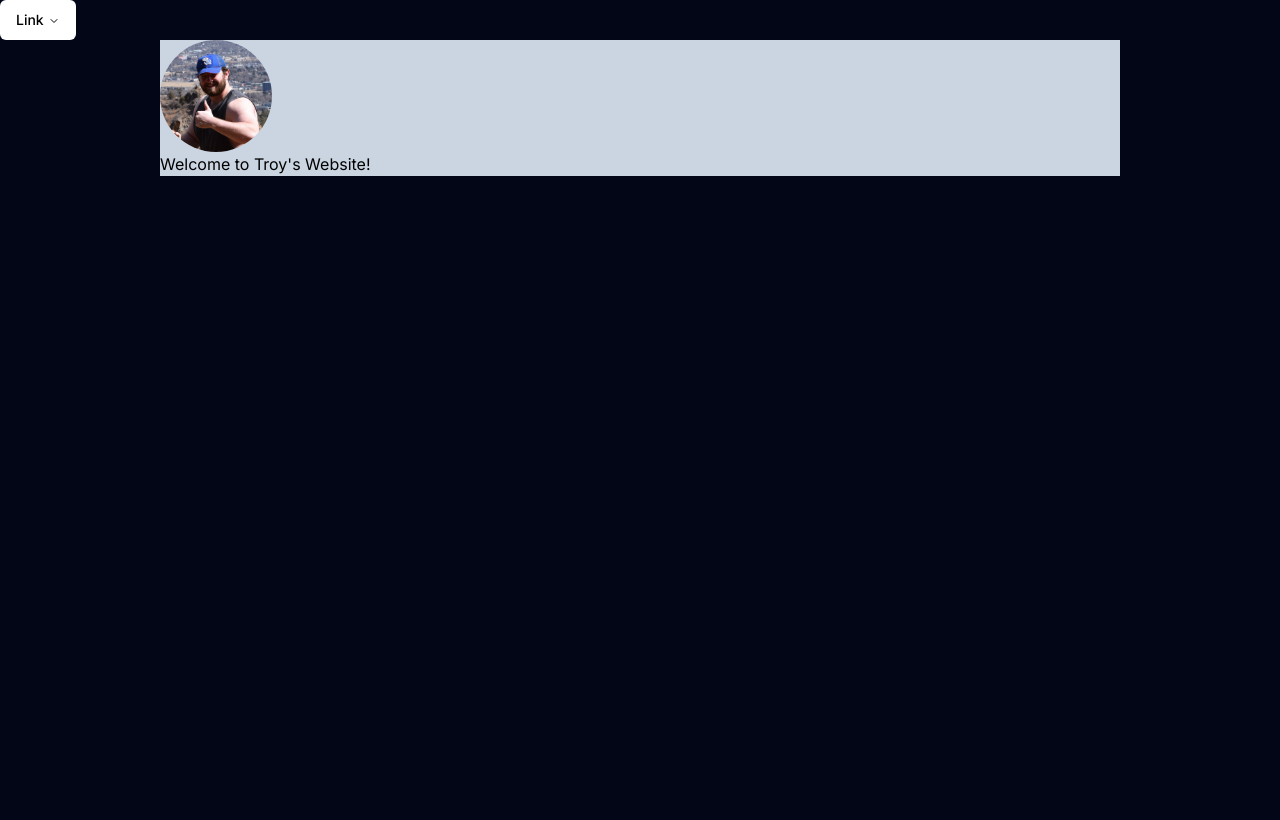
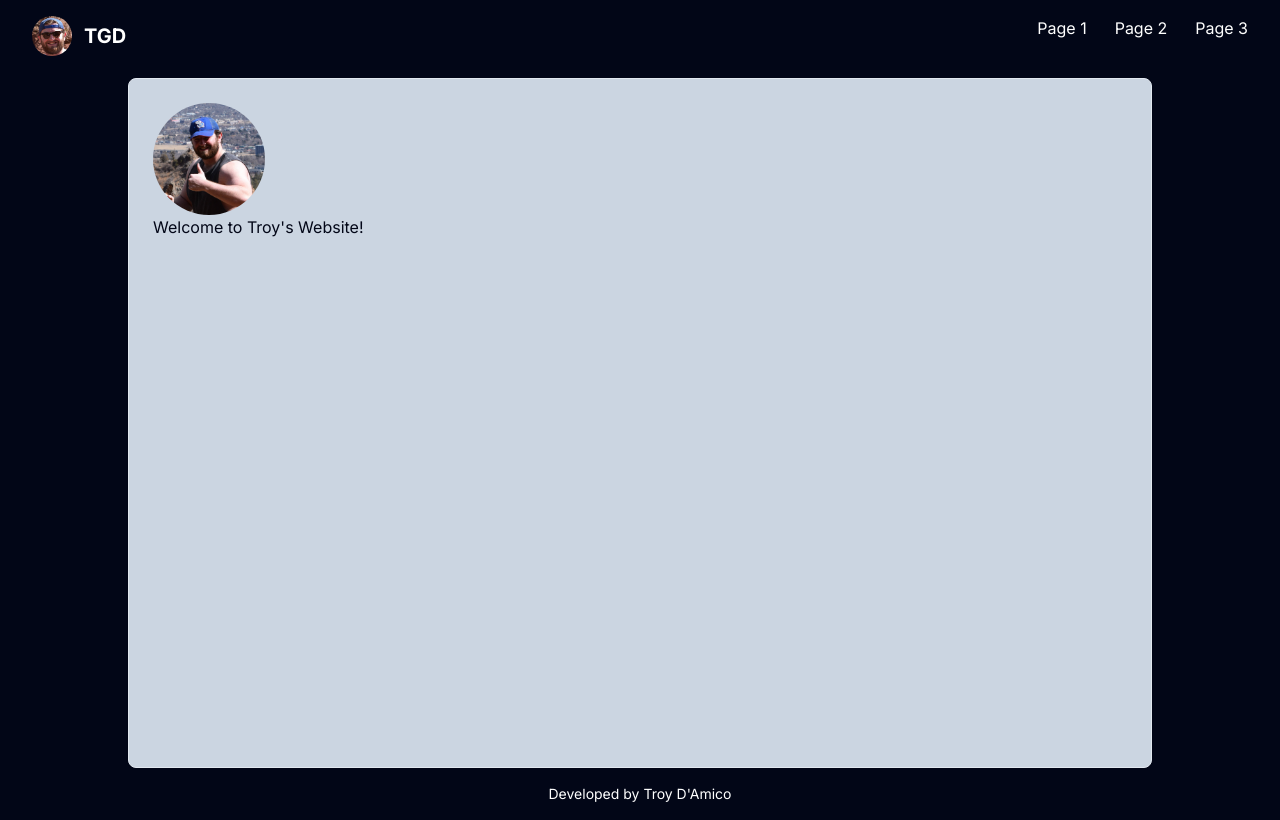
Before and after one commit to tgdamico16/website, a Next.js app: page / in a window 1280 px wide. Built offline with nearby package versions, Linux system fonts and the light colour scheme.

Commit message:
Refining page layout

```diff
--- a/app/layout.tsx
+++ b/app/layout.tsx
@@ -1,15 +1,15 @@
 import type { Metadata } from "next";
 import { Inter } from "next/font/google";
 import "./globals.css";
-import { Avatar, AvatarImage } from "@/components/ui/avatar";
 import {
   NavigationMenu,
-  NavigationMenuContent,
   NavigationMenuItem,
   NavigationMenuLink,
   NavigationMenuList,
-  NavigationMenuTrigger,
 } from "@/components/ui/navigation-menu";
+import Link from "next/link";
+import { Card, CardContent } from "@/components/ui/card";
+import { Avatar, AvatarImage } from "@/components/ui/avatar";
 
 const inter = Inter({ subsets: ["latin"] });
 
@@ -26,16 +26,59 @@ export default function RootLayout({
   return (
     <html lang="en">
       <body className={`${inter.className} bg-slate-950`}>
-        <NavigationMenu>
-          <NavigationMenuList>
-            <NavigationMenuItem>
-              <NavigationMenuTrigger>
-                <NavigationMenuLink>Link</NavigationMenuLink>
-              </NavigationMenuTrigger>
-            </NavigationMenuItem>
-          </NavigationMenuList>
-        </NavigationMenu>
-        <main className="mx-40 bg-slate-300">{children}</main>
+        <div className="inline-block w-full px-8 py-4">
+          <span className="float-left">
+            <NavigationMenu className="text-white">
+              <NavigationMenuList>
+                <NavigationMenuItem className="pr-2">
+                  <Avatar>
+                    <AvatarImage src="/avatarZoomed2.jpg" alt="@shadcn" />
+                  </Avatar>
+                </NavigationMenuItem>
+                <NavigationMenuItem>
+                  <Link href="/" legacyBehavior passHref>
+                    <NavigationMenuLink className="font-bold text-xl">
+                      TGD
+                    </NavigationMenuLink>
+                  </Link>
+                </NavigationMenuItem>
+              </NavigationMenuList>
+            </NavigationMenu>
+          </span>
+          <span className="float-right">
+            <NavigationMenu className="text-white">
+              <NavigationMenuList>
+                <NavigationMenuItem className="pr-4">
+                  <Link href="/" legacyBehavior passHref>
+                    <NavigationMenuLink>Page 1</NavigationMenuLink>
+                  </Link>
+                </NavigationMenuItem>
+                <NavigationMenuItem className="px-2">
+                  <Link href="/" legacyBehavior passHref>
+                    <NavigationMenuLink>Page 2</NavigationMenuLink>
+                  </Link>
+                </NavigationMenuItem>
+                <span className="float-right">
+                  <NavigationMenuItem className="pl-4">
+                    <Link href="/" legacyBehavior passHref>
+                      <NavigationMenuLink>Page 3</NavigationMenuLink>
+                    </Link>
+                  </NavigationMenuItem>
+                </span>
+              </NavigationMenuList>
+            </NavigationMenu>
+          </span>
+        </div>
+        <Card className="mx-32 bg-slate-300">
+          <CardContent className="pt-6 min-h-[86vh]">
+            <main>{children}</main>
+          </CardContent>
+        </Card>
+        <div className="w-full py-4">
+          <p className="text-white text-center text-sm">
+            Developed by Troy D&apos;Amico
+          </p>
+        </div>
       </body>
     </html>
   );
--- a/app/page.tsx
+++ b/app/page.tsx
@@ -6,7 +6,7 @@ export default function Home() {
       <Avatar className="size-28">
         <AvatarImage src="/avatar.jpg" alt="@shadcn" />
       </Avatar>
-      <h1>Welcome to Troy's Website!</h1>
+      <h1>Welcome to Troy&apos;s Website!</h1>
     </>
   );
 }
--- /dev/null
+++ b/components/ui/card.tsx
@@ -0,0 +1,79 @@
+import * as React from "react"
+
+import { cn } from "@/lib/utils"
+
+const Card = React.forwardRef<
+  HTMLDivElement,
+  React.HTMLAttributes<HTMLDivElement>
+>(({ className, ...props }, ref) => (
+  <div
+    ref={ref}
+    className={cn(
+      "rounded-lg border border-slate-200 bg-white text-slate-950 shadow-sm dark:border-slate-800 dark:bg-slate-950 dark:text-slate-50",
+      className
+    )}
+    {...props}
+  />
+))
+Card.displayName = "Card"
+
+const CardHeader = React.forwardRef<
+  HTMLDivElement,
+  React.HTMLAttributes<HTMLDivElement>
+>(({ className, ...props }, ref) => (
+  <div
+    ref={ref}
+    className={cn("flex flex-col space-y-1.5 p-6", className)}
+    {...props}
+  />
+))
+CardHeader.displayName = "CardHeader"
+
+const CardTitle = React.forwardRef<
+  HTMLParagraphElement,
+  React.HTMLAttributes<HTMLHeadingElement>
+>(({ className, ...props }, ref) => (
+  <h3
+    ref={ref}
+    className={cn(
+      "text-2xl font-semibold leading-none tracking-tight",
+      className
+    )}
+    {...props}
+  />
+))
+CardTitle.displayName = "CardTitle"
+
+const CardDescription = React.forwardRef<
+  HTMLParagraphElement,
+  React.HTMLAttributes<HTMLParagraphElement>
+>(({ className, ...props }, ref) => (
+  <p
+    ref={ref}
+    className={cn("text-sm text-slate-500 dark:text-slate-400", className)}
+    {...props}
+  />
+))
+CardDescription.displayName = "CardDescription"
+
+const CardContent = React.forwardRef<
+  HTMLDivElement,
+  React.HTMLAttributes<HTMLDivElement>
+>(({ className, ...props }, ref) => (
+  <div ref={ref} className={cn("p-6 pt-0", className)} {...props} />
+))
+CardContent.displayName = "CardContent"
+
+const CardFooter = React.forwardRef<
+  HTMLDivElement,
+  React.HTMLAttributes<HTMLDivElement>
+>(({ className, ...props }, ref) => (
+  <div
+    ref={ref}
+    className={cn("flex items-center p-6 pt-0", className)}
+    {...props}
+  />
+))
+CardFooter.displayName = "CardFooter"
+
+export { Card, CardHeader, CardFooter, CardTitle, CardDescription, CardContent }
```
Also changed, not shown: public/avatarZoomed.jpg (added), public/avatarZoomed2.jpg (added).
